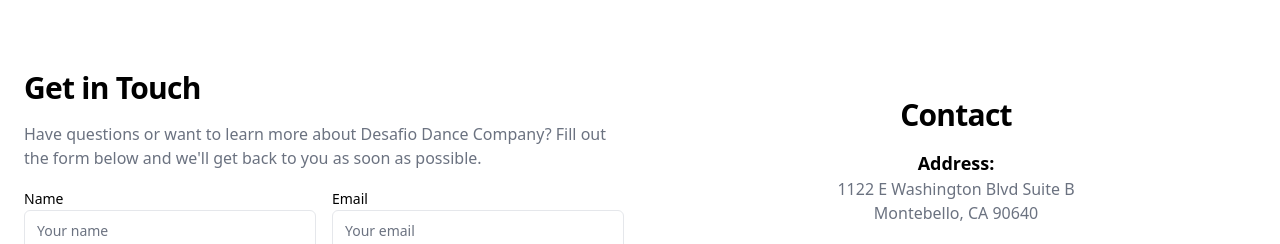
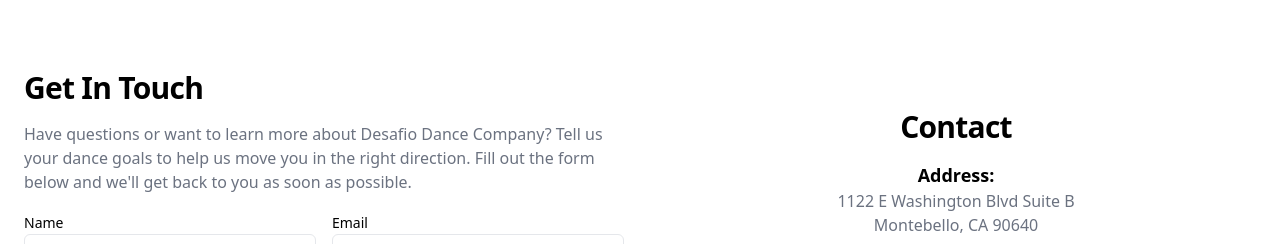
Before and after one commit to aasalgado/DesafioDanceCompany, a Next.js app: page / in a window 1280 px wide. Shown: the part 3924-4168 px from the top of the page. Built offline with nearby package versions, Linux system fonts and the light colour scheme; no server answers.

Commit message:
updated copy for contact section

```diff
--- a/src/components/ContactSection.js
+++ b/src/components/ContactSection.js
@@ -7,9 +7,10 @@
       <div className="container grid grid-cols-1 md:grid-cols-2 gap-8 px-4 md:px-6">
         {/* Left Column (50% width on larger screens) */}
         <div className="space-y-4">
-          <h2 className="text-3xl font-bold tracking-tight">Get in Touch</h2>
+          <h2 className="text-3xl font-bold tracking-tight">Get In Touch</h2>
           <p className="text-muted-foreground">
             Have questions or want to learn more about Desafio Dance Company?
+            Tell us your dance goals to help us move you in the right direction.
             Fill out the form below and we&apos;ll get back to you as soon as
             possible.
           </p>
```
